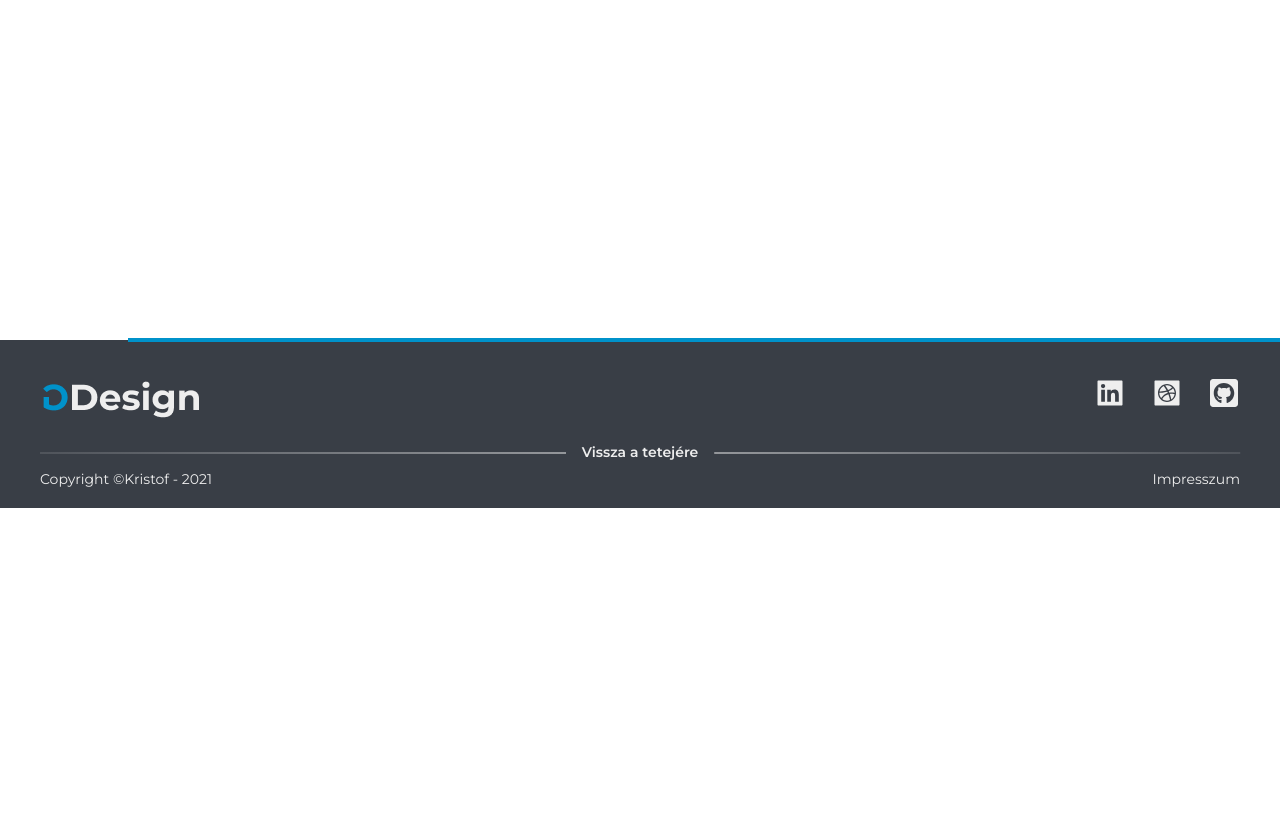
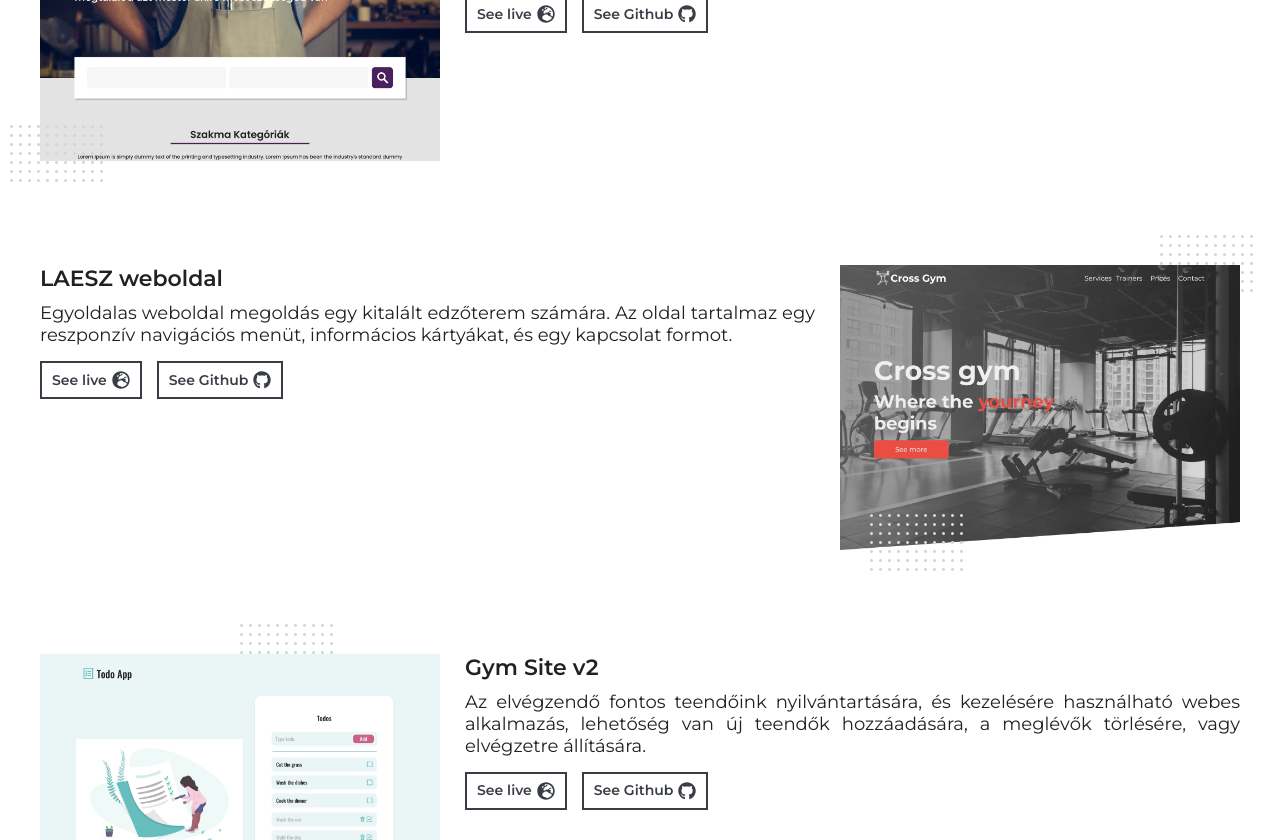
Before and after one commit to Gkristof96/Portfolio_v3, a React (Create React App) app: page /projects in a window 1280 px wide. Shown: the part 460-1300 px from the top of the page. Before the commit the page ends 968 px from the top, so only its background shows below. Built offline with nearby package versions, Linux system fonts and the light colour scheme.

Commit message:
projectsreen done

```diff
--- a/src/components/HomeScreen/Projects/ProjectCard.js
+++ b/src/components/HomeScreen/Projects/ProjectCard.js
@@ -2,10 +2,12 @@ import style from "./ProjectCard.module.css";
 import { FaGlobeEurope, FaGithub } from "react-icons/fa";
 
 const ProjectCard = (props) => {
-  const { name, description, image, deploy_link, github_link } =
+  const { name, description, image, deploy_link, github_link, id } =
     props.projectData;
+
+  let type = id % 2 === 0 ? "left" : "right";
   return (
-    <div className={`${style["project-card"]} ${style[`${props.type}`]}`}>
+    <div className={`${style["project-card"]} ${style[`${type}`]}`}>
       <div className={style["image-wrapper"]}>
         <img
           className={style["front-dots"]}
--- a/src/components/HomeScreen/Projects/Projects.js
+++ b/src/components/HomeScreen/Projects/Projects.js
@@ -10,9 +10,9 @@ const Projects = () => {
     <Card>
       <h1 className={style.title}>Projektek</h1>
       <h2 className={style.subtitle}>Korábbi munkáim</h2>
-      <ProjectCard projectData={projectData[0]} type="left" />
-      <ProjectCard projectData={projectData[1]} type="right" />
-      <ProjectCard projectData={projectData[2]} type="left" />
+      <ProjectCard projectData={projectData[0]} />
+      <ProjectCard projectData={projectData[1]} />
+      <ProjectCard projectData={projectData[2]} />
       <div className={style["link-wrapper"]}>
         <GradientLine />
         <LinkButton path="/projects">Még több projekt</LinkButton>
--- a/src/data/projects.js
+++ b/src/data/projects.js
@@ -1,5 +1,6 @@
 export const projectData = [
   {
+    id: 0,
     name: "Your Specialist",
     image: "images/projects/project_6.webp",
     description:
@@ -9,7 +10,8 @@ export const projectData = [
     github_link: "https://github.com/Gkristof96/Your-specilist_v2",
   },
   {
-    name: "Gym site",
+    id: 1,
+    name: "LAESZ weboldal",
     image: "images/projects/project_1.webp",
     description:
       "Egyoldalas weboldal megoldás egy kitalált edzőterem számára. Az oldal tartalmaz egy reszponzív navigációs menüt, informácios kártyákat, és egy kapcsolat formot.",
@@ -17,7 +19,62 @@ export const projectData = [
     github_link: "https://github.com/Gkristof96/Brand_v2",
   },
   {
-    name: "Todo app",
+    id: 2,
+    name: "Gym Site v2",
+    image: "images/projects/project_2.webp",
+    description:
+      "Az elvégzendő fontos teendőink nyilvántartására, és kezelésére használható webes alkalmazás, lehetőség van új teendők hozzáadására, a meglévők törlésére, vagy elvégzetre állítására.",
+    deploy_link: "https://kristof-todo.netlify.app",
+    github_link: "https://github.com/Gkristof96/Todo-app",
+  },
+  {
+    id: 3,
+    name: "Todo App",
+    image: "images/projects/project_2.webp",
+    description:
+      "Az elvégzendő fontos teendőink nyilvántartására, és kezelésére használható webes alkalmazás, lehetőség van új teendők hozzáadására, a meglévők törlésére, vagy elvégzetre állítására.",
+    deploy_link: "https://kristof-todo.netlify.app",
+    github_link: "https://github.com/Gkristof96/Todo-app",
+  },
+  {
+    id: 4,
+    name: "Weather app",
+    image: "images/projects/project_2.webp",
+    description:
+      "Az elvégzendő fontos teendőink nyilvántartására, és kezelésére használható webes alkalmazás, lehetőség van új teendők hozzáadására, a meglévők törlésére, vagy elvégzetre állítására.",
+    deploy_link: "https://kristof-todo.netlify.app",
+    github_link: "https://github.com/Gkristof96/Todo-app",
+  },
+  {
+    id: 5,
+    name: "Bikeshop",
+    image: "images/projects/project_2.webp",
+    description:
+      "Az elvégzendő fontos teendőink nyilvántartására, és kezelésére használható webes alkalmazás, lehetőség van új teendők hozzáadására, a meglévők törlésére, vagy elvégzetre állítására.",
+    deploy_link: "https://kristof-todo.netlify.app",
+    github_link: "https://github.com/Gkristof96/Todo-app",
+  },
+  {
+    id: 6,
+    name: "Portfolio v2",
+    image: "images/projects/project_2.webp",
+    description:
+      "Az elvégzendő fontos teendőink nyilvántartására, és kezelésére használható webes alkalmazás, lehetőség van új teendők hozzáadására, a meglévők törlésére, vagy elvégzetre állítására.",
+    deploy_link: "https://kristof-todo.netlify.app",
+    github_link: "https://github.com/Gkristof96/Todo-app",
+  },
+  {
+    id: 7,
+    name: "Portfolio v1",
+    image: "images/projects/project_2.webp",
+    description:
+      "Az elvégzendő fontos teendőink nyilvántartására, és kezelésére használható webes alkalmazás, lehetőség van új teendők hozzáadására, a meglévők törlésére, vagy elvégzetre állítására.",
+    deploy_link: "https://kristof-todo.netlify.app",
+    github_link: "https://github.com/Gkristof96/Todo-app",
+  },
+  {
+    id: 8,
+    name: "Gym Site v1",
     image: "images/projects/project_2.webp",
     description:
       "Az elvégzendő fontos teendőink nyilvántartására, és kezelésére használható webes alkalmazás, lehetőség van új teendők hozzáadására, a meglévők törlésére, vagy elvégzetre állítására.",
--- a/src/pages/ProjectsScreen.js
+++ b/src/pages/ProjectsScreen.js
@@ -1,13 +1,31 @@
+import ProjectCard from "../components/HomeScreen/Projects/ProjectCard";
+import Card from "../components/UI/Card";
 import style from "./Screen.module.css";
+import { projectData } from "../data/projects";
 import GradientLine from "../components/UI/GradientLine";
+import LinkButton from "../components/UI/Buttons/LinkButton";
 
 const ProjectsScreen = () => {
   return (
-    <section className={style.placeholder}>
-      <GradientLine />
-      <span className={style.text}>Hamarosan</span>
-      <GradientLine side="right" />
-    </section>
+    <Card>
+      <h1>Projektek</h1>
+      <h2>Korábbi munkáim amiken dolgoztam</h2>
+      <p>
+        Itt néhány korábbi projektemet szedtem össze, megtalálható benne minden
+        fajta projekt sima weboldal, weboldal design, fullstack megoldás, és
+        sima React projektek is.
+      </p>
+      <div className={style["card-container"]}>
+        {projectData.map((data) => (
+          <ProjectCard projectData={data} key={data.id} />
+        ))}
+      </div>
+      <div className={style["link-wrapper"]}>
+        <GradientLine />
+        <LinkButton path="/">Vissza a Kezdőlapra</LinkButton>
+        <GradientLine side="right" />
+      </div>
+    </Card>
   );
 };
 
--- a/src/pages/Screen.module.css
+++ b/src/pages/Screen.module.css
@@ -13,3 +13,18 @@
   text-align: center;
   font-weight: 600;
 }
+
+.card-container {
+  width: 100%;
+  margin: 100px 0;
+}
+
+.link-wrapper {
+  height: 40px;
+  width: 100%;
+  display: flex;
+  justify-content: center;
+  align-items: center;
+  margin-top: 50px;
+  margin-bottom: 100px;
+}
```
